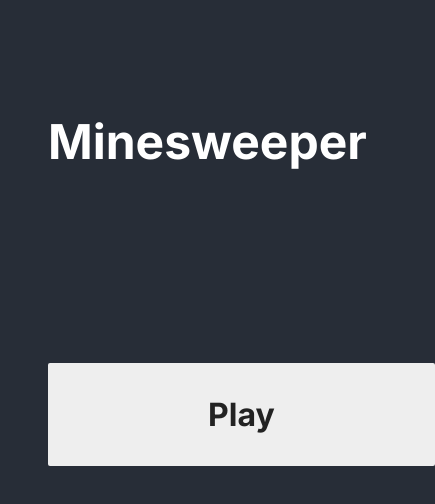
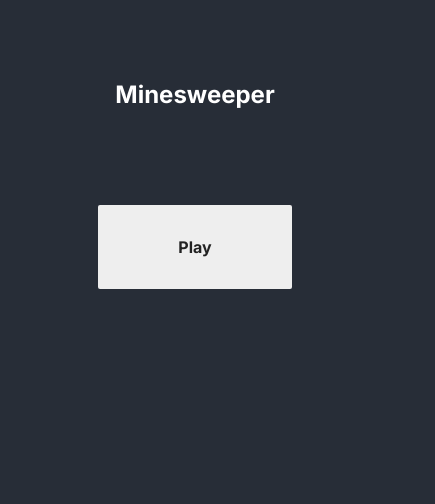
Before and after one commit to bozgen/minesweeper-web, a React (Create React App) app: page / in a window 390 px wide. Shown: the top 504 px of the page, 435 px wide, since content can reach past the window. Built offline with nearby package versions, Linux system fonts and the light colour scheme.

Commit message:
better styling for small screens

```diff
--- a/src/index.css
+++ b/src/index.css
@@ -115,10 +115,19 @@ main{
 }
 
 @media (max-width: 500px){
+    body{
+        width: 100vw;
+        height: 100vh;
+        padding: 0;
+        margin: 0;
+        display: flex;
+        justify-content: center;
+    }
     main{
-        display: block;
+        display: flex;
+        justify-content: center;
+        text-align: center;
         margin: 0 auto;
-        text-align: center;
     }
     .game-grid{
         padding: 10px;
@@ -128,7 +137,42 @@ main{
         grid-template: repeat(8,40px) / repeat(8,40px);
         grid-gap: 1px;
     }
-    h1{
+    header > h1{
         font-size: 1.5rem;
+        margin: 5rem auto 1rem;
+    }
+    .play-btn{
+        padding: 2rem 5rem;
+        font-size: 1rem;
+    }
+    .cell-img{
+        width: 1.7rem;
+    }
+    .cell{
+        font-size: .8rem;
     }
 }
+@media (max-width: 350px){
+    main{
+        display: flex;
+        justify-content: center;
+        text-align: center;
+        margin: 0 auto;
+    }
+    .game-grid{
+        background: #888899;
+        display: grid;
+        justify-content: center;
+        grid-template: repeat(8,30px) / repeat(8,30px);
+        grid-gap: 1px;
+    }
+    .cell{
+        font-size: .6rem;
+    }
+    .cell-img{
+        width: 1.3rem;
+    }
+    .header-times{
+        max-width: 200px;
+    }
+}
```
